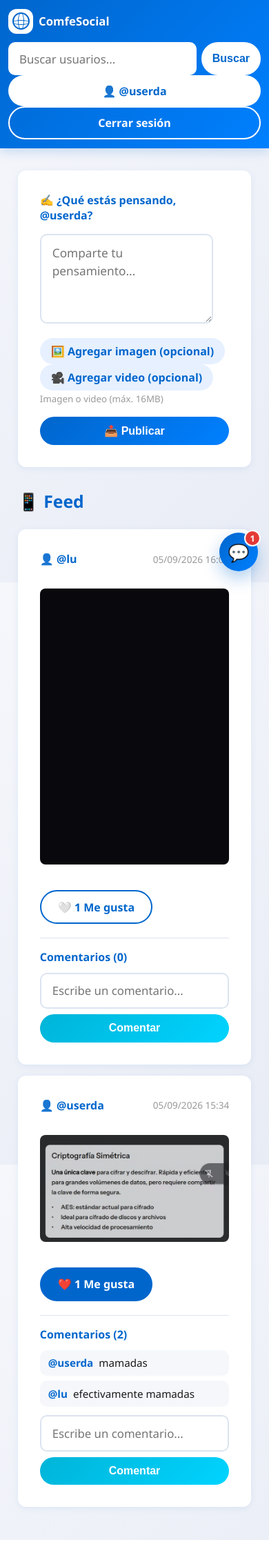
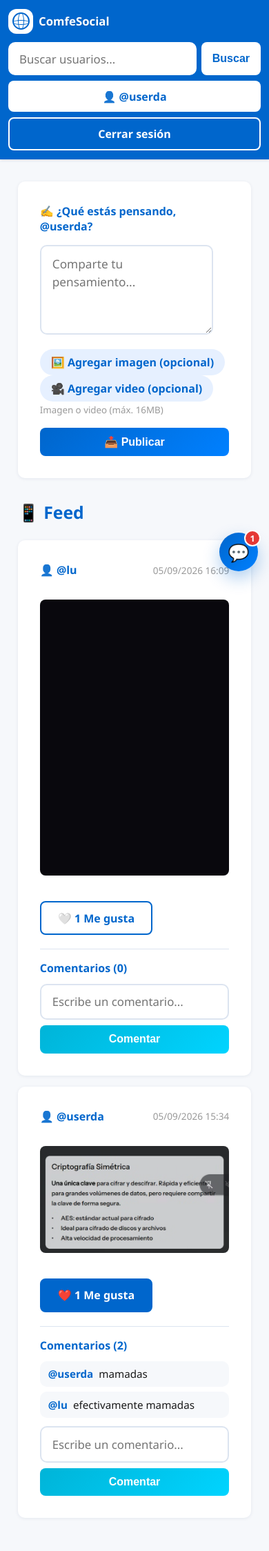
Before and after one commit to luisitoflorez12-arch/miappsocial, a Flask app: page /home/1 in a window 390 px wide. Shown: the whole page at 69% size. Run offline with Flask 3, Linux system fonts and the light colour scheme; some libraries are stand-ins or nearby versions.

Commit message:
fronen corregido

```diff
--- a/app.py
+++ b/app.py
@@ -125,6 +125,7 @@
 def login():
     if request.method == "POST":
         usuario = request.form.get("usuario", "").strip()
+        usuario_sin_arroba = usuario.lstrip("@").strip()
         password = request.form.get("password", "")
 
         # Validación básica
@@ -133,7 +134,10 @@
             return redirect(url_for("login"))
 
         try:
-            user = Usuario.query.filter_by(usuario=usuario).first()
+            user = Usuario.query.filter(
+                (Usuario.usuario == usuario_sin_arroba) |
+                (Usuario.usuario == usuario)
+            ).first()
             if user and check_password_hash(user.password, password):
                 session['user_id'] = user.id
                 session['usuario'] = user.usuario
@@ -158,7 +162,7 @@
 def registro():
     if request.method == "POST":
         telefono = request.form.get("telefono")
-        usuario = request.form.get("usuario")
+        usuario = request.form.get("usuario", "").strip().lstrip("@").strip()
         password = request.form.get("password")
 
         # Validaciones
@@ -166,8 +170,8 @@
             flash("El número de teléfono debe contener solo dígitos.")
             return redirect(url_for("registro"))
 
-        if not usuario.startswith("@"):
-            flash("El usuario debe comenzar con '@'.")
+        if not usuario:
+            flash("El nombre de usuario es obligatorio.")
             return redirect(url_for("registro"))
 
         if not password or len(password) < 4:
--- a/static/style_new.css
+++ b/static/style_new.css
@@ -10,7 +10,7 @@
     --light-blue: #e6f0ff;
     --sky-blue: #00b4d8;
     --dark-bg: #0f1419;
-    --light-bg: #f5f7fb;
+    --light-bg: #f6f8fb;
     --card-bg: #ffffff;
     --text-dark: #1a1a1a;
     --text-light: #ecf0f1;
@@ -29,7 +29,7 @@
 
 body {
     font-family: 'Segoe UI', Tahoma, Geneva, Verdana, sans-serif;
-    background: linear-gradient(135deg, #f5f7fb 0%, #e8ecf5 100%);
+    background: var(--light-bg);
     color: var(--text-dark);
     font-size: 16px;
     min-height: 100vh;
@@ -40,10 +40,10 @@
    ======================================== */
 
 header {
-    background: linear-gradient(135deg, var(--primary-blue) 0%, var(--secondary-blue) 100%);
+    background: var(--primary-blue);
     color: white;
     padding: 1rem 0;
-    box-shadow: 0 4px 15px rgba(0, 102, 204, 0.2);
+    box-shadow: 0 1px 4px rgba(0, 34, 85, 0.16);
     position: sticky;
     top: 0;
     z-index: 1000;
@@ -115,22 +115,23 @@
     border-right: 0;
     border-left: 0;
 }
-}
 
 .header-actions {
     display: flex;
     align-items: center;
     gap: 0.75rem;
+    min-width: 0;
 }
 
 .header-search {
     position: relative;
     display: flex;
     gap: 0.4rem;
+    min-width: 0;
 }
 
 .header-search .form-control {
-    width: 220px;
+    width: clamp(150px, 20vw, 220px);
     min-height: 42px;
     border: 0;
 }
@@ -164,7 +165,7 @@
 
 .btn {
     border: none;
-    border-radius: 25px;
+    border-radius: 8px;
     padding: 0.7rem 1.5rem;
     font-weight: 600;
     font-size: 1rem;
@@ -282,16 +283,15 @@
 .post-card, .card, .form-container {
     background: var(--card-bg);
     border: none;
-    border-radius: 12px;
-    box-shadow: 0 2px 10px rgba(0, 102, 204, 0.08);
+    border-radius: 10px;
+    box-shadow: 0 1px 5px rgba(0, 34, 85, 0.08);
     margin-bottom: 1.5rem;
     overflow: hidden;
     transition: all 0.3s ease;
 }
 
 .post-card:hover, .card:hover {
-    box-shadow: 0 6px 20px rgba(0, 102, 204, 0.15);
-    transform: translateY(-2px);
+    box-shadow: 0 3px 12px rgba(0, 34, 85, 0.12);
 }
 
 .card-body {
@@ -896,7 +896,11 @@
 
     .header-actions {
         width: 100%;
-        justify-content: flex-end;
+        justify-content: stretch;
+    }
+
+    .header-search {
+        flex: 1;
     }
 
     .header-search .form-control {
@@ -958,6 +962,7 @@
     .header-actions {
         align-items: stretch;
         flex-direction: column;
+        gap: 0.5rem;
     }
 
     .header-search {
@@ -1073,7 +1078,7 @@
     position: absolute;
     top: calc(100% + 0.6rem);
     right: 0;
-    width: 330px;
+    width: min(330px, calc(100vw - 2rem));
     max-height: 300px;
     overflow-y: auto;
     padding: 0.45rem;
--- a/templates/login.html
+++ b/templates/login.html
@@ -38,8 +38,8 @@
 
             <form method="POST" action="/login" class="form">
                 <div class="form-group">
-                    <label class="form-label" for="usuario">Usuario (@nombre):</label>
-                    <input type="text" id="usuario" name="usuario" class="form-control" placeholder="Ejemplo: @juan" required autofocus>
+                    <label class="form-label" for="usuario">Nombre de usuario:</label>
+                    <input type="text" id="usuario" name="usuario" class="form-control" placeholder="Ejemplo: juan" required autofocus>
                 </div>
 
                 <div class="form-group">
--- a/templates/perfil.html
+++ b/templates/perfil.html
@@ -16,7 +16,7 @@
                     {% if usuario.foto %}
                         <img src="{{ usuario.foto }}" class="profile-pic" alt="Foto de {{ usuario.usuario }}">
                     {% else %}
-                        <img src="https://via.placeholder.com/150?text={{ usuario.usuario[1]|upper }}" class="profile-pic" alt="Foto de perfil">
+                        <img src="https://via.placeholder.com/150?text={{ usuario.usuario[0]|upper }}" class="profile-pic" alt="Foto de perfil">
                     {% endif %}
 
                     <!-- Nombre y usuario -->
--- a/templates/registro.html
+++ b/templates/registro.html
@@ -43,8 +43,8 @@
                 </div>
 
                 <div class="form-group">
-                    <label class="form-label" for="usuario">Usuario (@nombre):</label>
-                    <input type="text" id="usuario" name="usuario" class="form-control" placeholder="@tuusuario" required>
+                    <label class="form-label" for="usuario">Nombre de usuario:</label>
+                    <input type="text" id="usuario" name="usuario" class="form-control" placeholder="tuusuario" required>
                 </div>
 
                 <div class="form-group">
```
Also changed, not shown: instance/usuarios.db.
